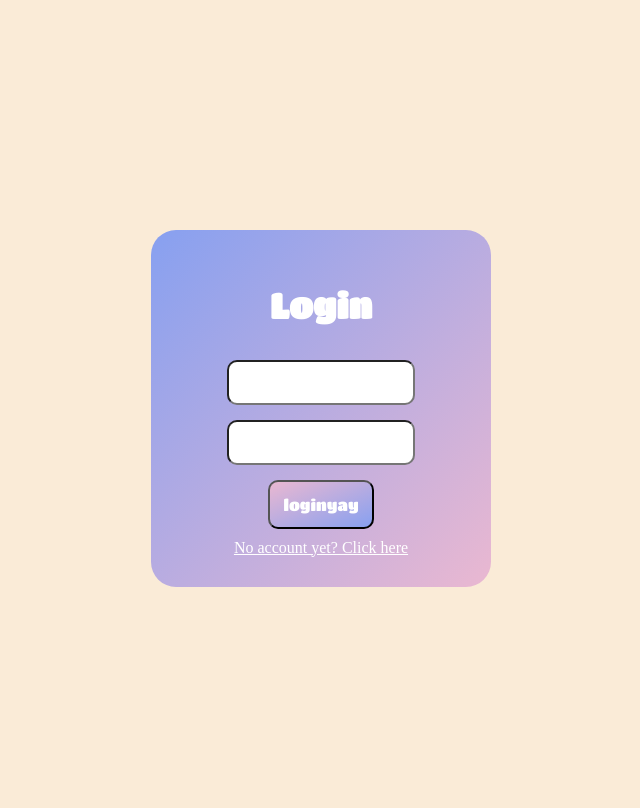
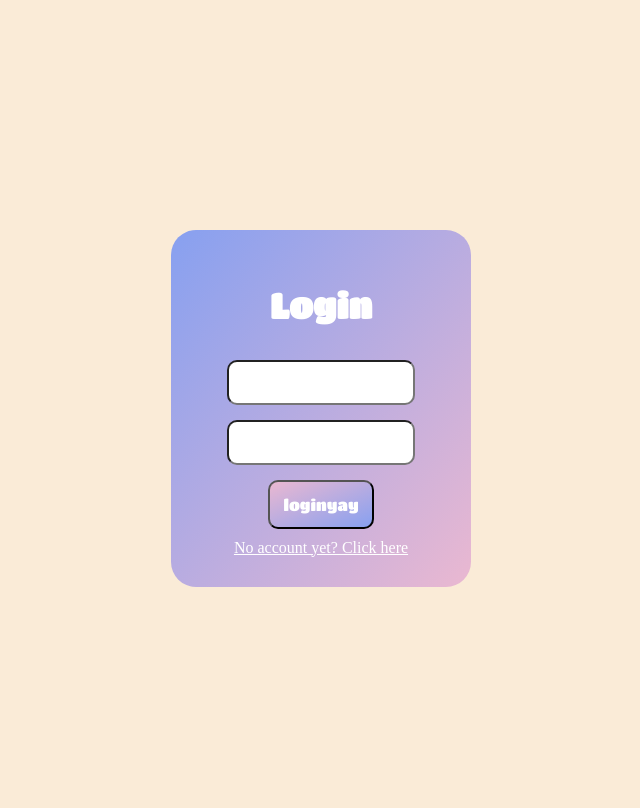
Before and after one commit to neakovalainen/musicrecapp, a Flask app: page / in a window 1280 px wide. Shown: the whole page, without its empty margins (319-959 px from the left). Run offline with Flask 3, Linux system fonts and the light colour scheme.

Commit message:
Fixed box-sizing for elements

```diff
--- a/src/static/styles.css
+++ b/src/static/styles.css
@@ -7,6 +7,10 @@ html {
 body {
     height: 100%;
     background-color: antiquewhite;
+}
+
+* {
+    box-sizing: border-box;
 }
 
 #nav-bar {
```
